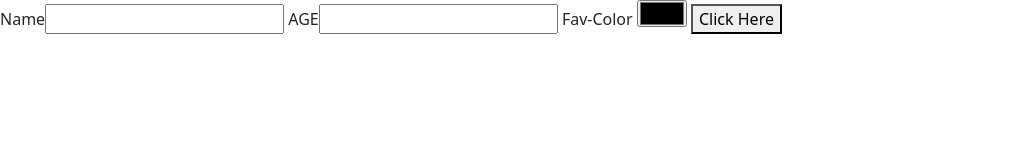
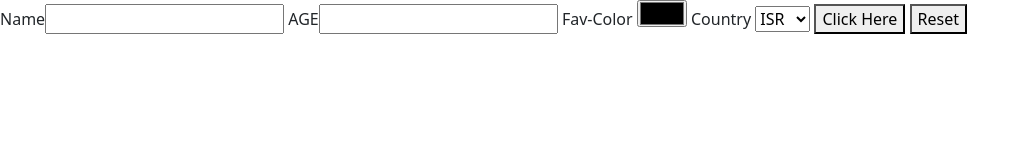
Before and after one commit to EliYakov/18.7.22-Homework-W040422MR-2, a plain HTML site: page index.html in a window 1280 px wide. Both pictures are taken after a click on the button "Click Here". Shown: the whole page, without its empty margins (0-1029 px from the left). Drawn offline with nearby package versions, Linux system fonts and the light colour scheme.

Commit message:
JS before bouns

```diff
--- a/index.html
+++ b/index.html
@@ -24,13 +24,21 @@
     <button onclick="onBtnClick()">Click Here</button>
     <h1 id="age">100</h1> -->
 
-    <div id="card" style="width: 18rem; background-color: aqua"></div>
     Name<input type="text" id="name-input" /> AGE<input
       type="number"
       id="number-input"
     />
-    Fav-Color <input type="color" id="color-input" />
+    Fav-Color <input type="color" id="color-input" /> Country
+    <select id="country-input">
+      <option value="ISR">ISR</option>
+      <option value="ENG">ENG</option>
+      <option value="FRA">FRA</option>
+      <option value="USA">USA</option>
+    </select>
 
     <button onclick="onBtnClick()">Click Here</button>
+    <button onclick="resetInputs()">Reset</button>
+
+    <div id="card" style="width: 18rem; background-color: aqua"></div>
   </body>
 </html>
--- a/script.js
+++ b/script.js
@@ -2,9 +2,16 @@ const nameInput = document.getElementById("name-input");
 const numberInput = document.getElementById("number-input");
 const Card = document.getElementById("card");
 const colorInput = document.getElementById("color-input");
+const countryInput = document.getElementById("country-input");
 
 function setUserFavoriteColor(color) {
   Card.style.backgroundColor = color;
+}
+
+function resetInputs() {
+  nameInput.value = "";
+  numberInput.value = "";
+  colorInput.value = "#ffffff";
 }
 
 function onBtnClick() {
@@ -19,7 +26,9 @@ function onBtnClick() {
     nameInput.value +
     ` and I'am ` +
     numberInput.value +
-    ` years old
+    ` years old and I'am from ` +
+    countryInput.value +
+    `
     </p>
   </div>`;
 }
```
